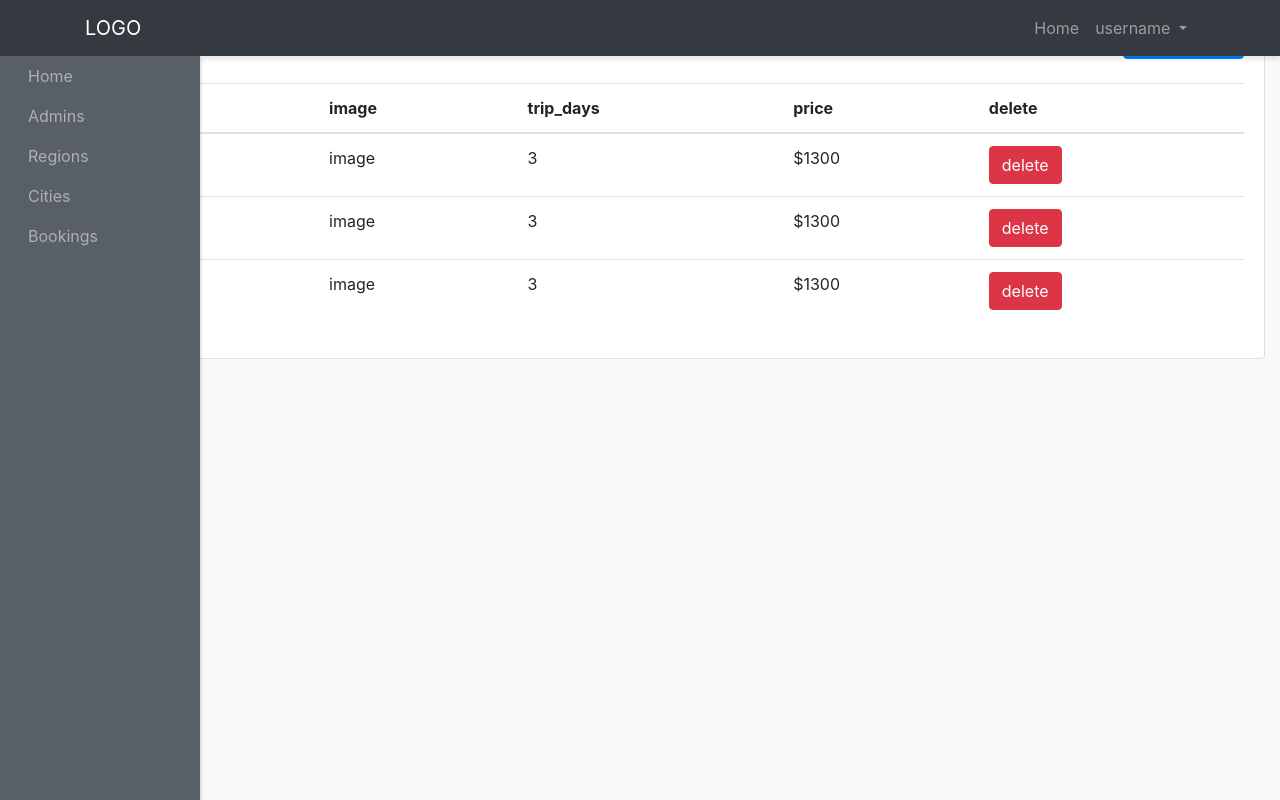
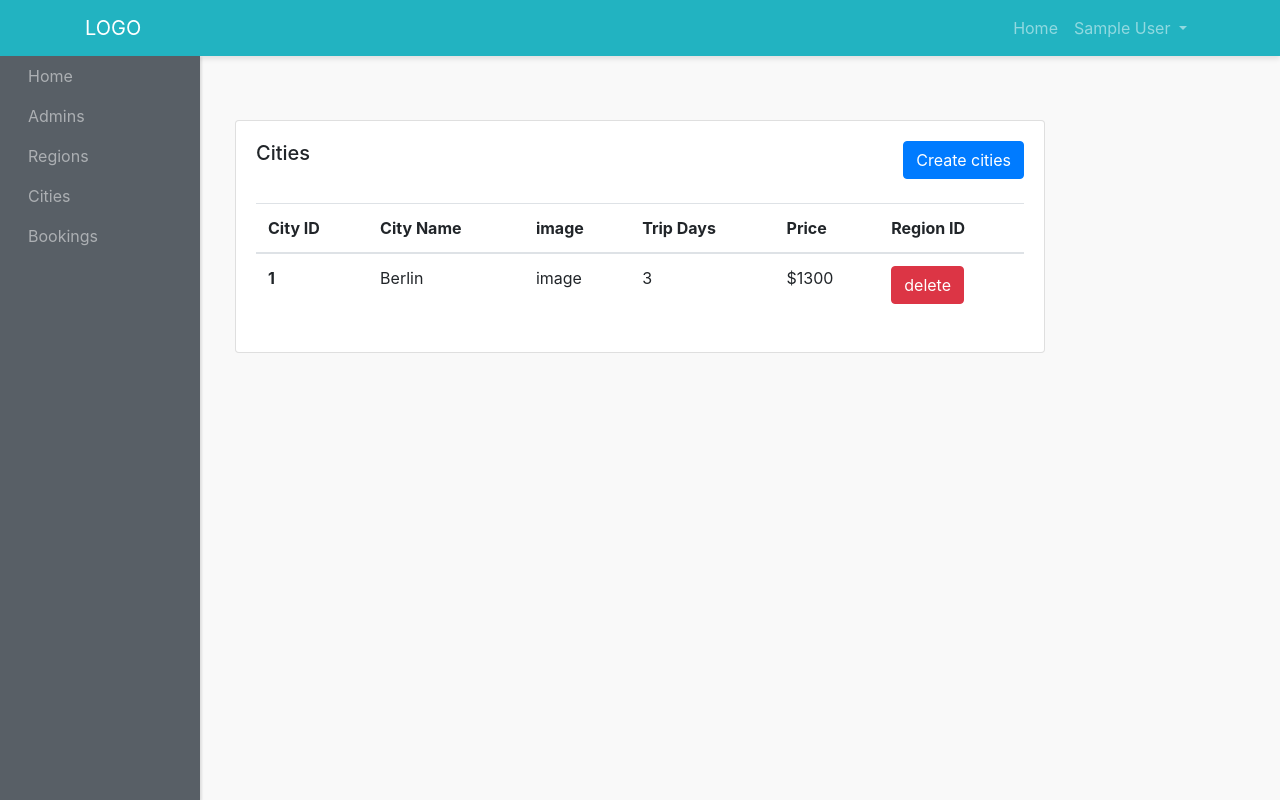
Before and after one commit to favouralgo/travel-management-app, a PHP site: page /wooxtravel/admin-panel/cities-admins/show-cities.php in a window 1280 px wide. Run offline with PHP 8.4, Linux system fonts and the light colour scheme; the visitor is signed in with stand-in values (Sample User, id 1); data that the repository does not hold is empty; a stand-in replaces the project's code that opens the database connection; some libraries are stand-ins or nearby versions.

Commit message:
chore: Update admin panel layout and fix file paths

```diff
--- a/admin-panel/cities-admins/show-cities.php
+++ b/admin-panel/cities-admins/show-cities.php
@@ -1,68 +1,33 @@
-<!DOCTYPE html>
-<html lang="en">
-<head>
-    <meta charset="utf-8">
-    <!-- This file has been downloaded from Bootsnipp.com. Enjoy! -->
-    <title>Admin Panel</title>
-        <meta name="viewport" content="width=device-width, initial-scale=1">
-    <link href="http://maxcdn.bootstrapcdn.com/bootstrap/4.0.0/css/bootstrap.min.css" rel="stylesheet">
-     <link href="../styles/style.css" rel="stylesheet">
-    <script src="http://code.jquery.com/jquery-1.11.1.min.js"></script>
-    <script src="http://maxcdn.bootstrapcdn.com/bootstrap/4.0.0/js/bootstrap.min.js"></script>
-</head>
-<body>
-<div id="wrapper">
-    <nav class="navbar header-top fixed-top navbar-expand-lg  navbar-dark bg-dark">
-      <div class="container">
-      <a class="navbar-brand" href="#">LOGO</a>
-      <button class="navbar-toggler" type="button" data-toggle="collapse" data-target="#navbarText" aria-controls="navbarText"
-        aria-expanded="false" aria-label="Toggle navigation">
-        <span class="navbar-toggler-icon"></span>
-      </button>
+<?php require "../layout/header.php"; ?>
+<?php require "../../config/connection.php"; ?>
 
-      <div class="collapse navbar-collapse" id="navbarText">
-        <ul class="navbar-nav side-nav" >
-          <li class="nav-item">
-            <a class="nav-link" style="margin-left: 20px;" href="../index.php">Home
-              <span class="sr-only">(current)</span>
-            </a>
-          </li>
-          <li class="nav-item">
-            <a class="nav-link" href="../admins/admins.php" style="margin-left: 20px;">Admins</a>
-          </li>
-          <li class="nav-item">
-            <a class="nav-link" href="../regions-admins/show-country.php" style="margin-left: 20px;">Regions</a>
-          </li>
-          <li class="nav-item">
-            <a class="nav-link" href="../cities-admins/show-cities.php" style="margin-left: 20px;">Cities</a>
-          </li>
-          <li class="nav-item">
-            <a class="nav-link" href="../bookings-admins/show-bookings.php" style="margin-left: 20px;">Bookings</a>
-          </li>
-        </ul>
-        <ul class="navbar-nav ml-md-auto d-md-flex">
-          <li class="nav-item">
-            <a class="nav-link" href="../index.php">Home
-              <span class="sr-only">(current)</span>
-            </a>
-          </li>
-          <li class="nav-item dropdown">
-            <a class="nav-link  dropdown-toggle" href="#" id="navbarDropdown" role="button" data-toggle="dropdown" aria-haspopup="true" aria-expanded="false">
-              username
-            </a>
-            <div class="dropdown-menu" aria-labelledby="navbarDropdown">
-              <a class="dropdown-item" href="#">Logout</a>
+<?php
 
-          </li>
+if (!isset($_SESSION["adminname"])) {
+  header("location: " . ADMINURL);
+  exit();
+}
+
+// QUERY TO
+// Prepare and execute the query
+$cities = $connection->prepare("SELECT * FROM cities");
+$cities->execute();
+
+// Fetch results
+$cityResult = $cities->get_result();
+$allCities = $cityResult->fetch_all(MYSQLI_ASSOC);
 
 
-        </ul>
-      </div>
-    </div>
-    </nav>
-    <div class="container-fluid">
+// Prepare and execute the query
+$region = $connection->prepare("SELECT * FROM regions");
+$region->execute();
 
-          <div class="row">
+// Fetch results
+$regionResult = $region->get_result();
+$allRegions = $regionResult->fetch_all(MYSQLI_ASSOC);
+
+?>
+      <div class="row-2">
         <div class="col">
           <div class="card">
             <div class="card-body">
@@ -72,31 +37,15 @@
               <table class="table">
                 <thead>
                   <tr>
-                    <th scope="col">#</th>
-                    <th scope="col">name</th>
+                    <th scope="col">City ID</th>
+                    <th scope="col">City Name</th>
                     <th scope="col">image</th>
-                    <th scope="col">trip_days</th>
-                    <th scope="col">price</th>
-                    <th scope="col">delete</th>
+                    <th scope="col">Trip Days</th>
+                    <th scope="col">Price</th>
+                    <th scope="col">Region ID</th>
                   </tr>
                 </thead>
                 <tbody>
-                  <tr>
-                    <th scope="row">1</th>
-                    <td>Berlin</td>
-                    <td>image</td>
-                    <td>3</td>
-                    <td>$1300</td>
-                     <td><a href="delete-posts.html" class="btn btn-danger  text-center ">delete</a></td>
-                  </tr>
-                  <tr>
-                    <th scope="row">1</th>
-                    <td>Berlin</td>
-                    <td>image</td>
-                    <td>3</td>
-                    <td>$1300</td>
-                     <td><a href="delete-posts.html" class="btn btn-danger  text-center ">delete</a></td>
-                  </tr>
                   <tr>
                     <th scope="row">1</th>
                     <td>Berlin</td>
@@ -111,12 +60,4 @@
           </div>
         </div>
       </div>
-
-
-
-  </div>
-<script type="text/javascript">
-
-</script>
-</body>
-</html>
+<?php require "../layout/footer.php"; ?>
```
Also changed, not shown: admin-panel/cities-admins/create-cities.php (+3 -63 lines), admin-panel/cities-admins/delete-cities.php (added).
